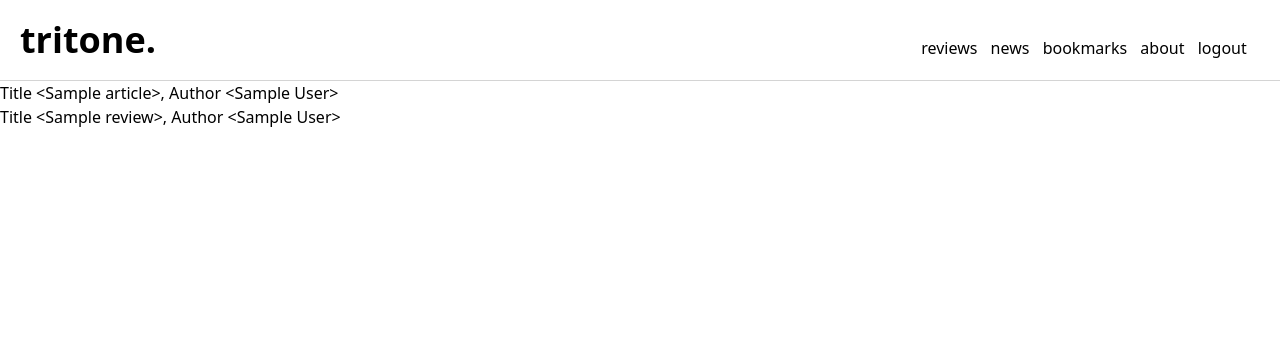
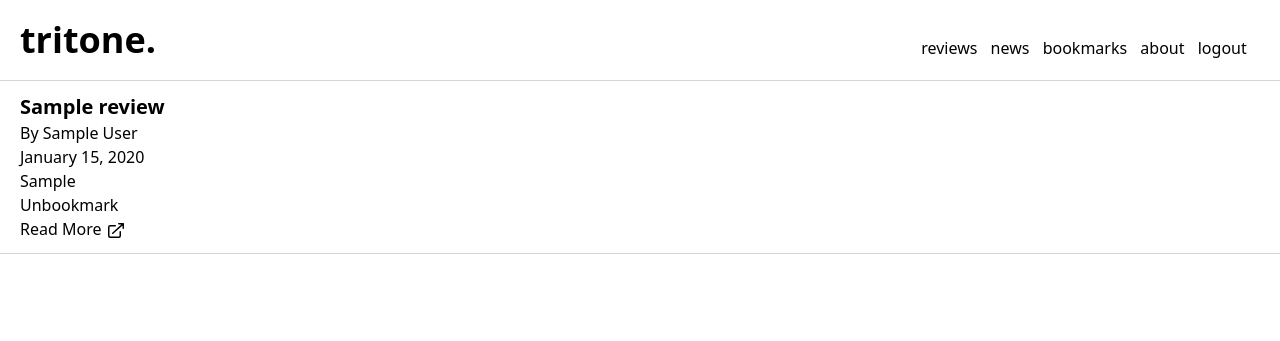
Before and after one commit to rryantran/tritone, a Flask app: page /bookmarks in a window 1280 px wide. Shown: the top 341 px of the page. Run offline with Flask 3, Linux system fonts and the light colour scheme; a user stored in the database is signed in; tables that the repository leaves empty hold one stand-in row (values such as "Sample post"); style sheets or scripts are compiled from the project's sources; some libraries are stand-ins or nearby versions.

Commit message:
minor edits

```diff
--- a/app/routes.py
+++ b/app/routes.py
@@ -175,7 +175,8 @@ def unbookmark_article(articleid):
 def bookmarks():
     articles = current_user.articles
     reviews = current_user.reviews
-    return render_template('bookmarks.html', title='Bookmarks', articles=articles, reviews=reviews)
+    form = BookmarkerForm()
+    return render_template('bookmarks.html', title='Bookmarks', articles=articles, reviews=reviews, form=form)
 
 
 @app.route('/about')
--- a/app/templates/bookmarks.html
+++ b/app/templates/bookmarks.html
@@ -1,13 +1,44 @@
 {% extends "base.html" %}
 
 {% block content %}
+{% for review in current_user.reviews %}
+<article class="px-5 py-3 border-b-[0.1rem] border-neutral-300">
+  <h1 class="text-xl font-semibold">{{ review.title }}</h1>
+  <p>By {{ review.author }}</p>
+  <p>{{ moment(review.pubdate).format('LL') }}</p>
+  <p>{{ review.source }}</p>
 
-{% for article in articles %}
-<p>{{ article }}</p>
+  <!-- BOOKMARK/UNBOOKMARK -->
+  <form
+    action="{{ url_for('unbookmark_review', reviewid=review.id) }}"
+    method="post"
+  >
+    {{ form.hidden_tag() }} {{ form.submit(value="Unbookmark") }}
+  </form>
+
+  <!-- LINK -->
+  <div class="max-w-fit hover:text-blue-500">
+    <a href="{{ review.link }}" target="_blank"
+      >Read More
+      <svg
+        xmlns="http://www.w3.org/2000/svg"
+        viewBox="0 0 20 20"
+        fill="currentColor"
+        class="w-5 h-5 inline"
+      >
+        <path
+          fill-rule="evenodd"
+          d="M4.25 5.5a.75.75 0 00-.75.75v8.5c0 .414.336.75.75.75h8.5a.75.75 0 00.75-.75v-4a.75.75 0 011.5 0v4A2.25 2.25 0 0112.75 17h-8.5A2.25 2.25 0 012 14.75v-8.5A2.25 2.25 0 014.25 4h5a.75.75 0 010 1.5h-5z"
+          clip-rule="evenodd"
+        />
+        <path
+          fill-rule="evenodd"
+          d="M6.194 12.753a.75.75 0 001.06.053L16.5 4.44v2.81a.75.75 0 001.5 0v-4.5a.75.75 0 00-.75-.75h-4.5a.75.75 0 000 1.5h2.553l-9.056 8.194a.75.75 0 00-.053 1.06z"
+          clip-rule="evenodd"
+        />
+      </svg>
+    </a>
+  </div>
+</article>
 {% endfor %}
-
-{% for review in reviews %}
-<p>{{ review }}</p>
-{% endfor %}
-
 {% endblock %}
```
Also changed, not shown: app/templates/news.html (+13 -10 lines), app/templates/reviews.html (+13 -10 lines).
